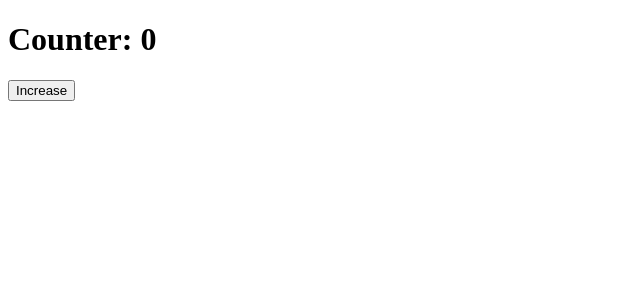
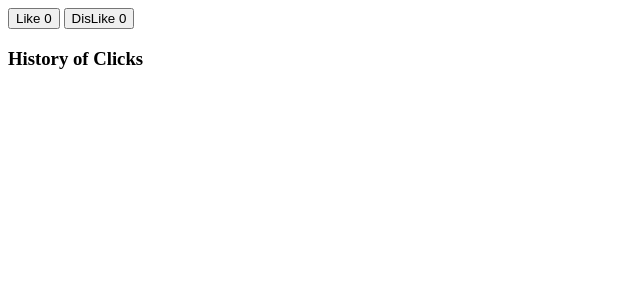
Before and after one commit to githubscientist/re-fsdcwdtb27, a React (Vite) app: page / in a window 1280 px wide. Shown: the top 300 px of the page, without its empty margins (0-640 px from the left). Built offline with nearby package versions, Linux system fonts and the light colour scheme; no server answers.

Commit message:
likes, dislikes starting state

```diff
--- a/package.json
+++ b/package.json
@@ -10,12 +10,8 @@
     "preview": "vite preview"
   },
   "dependencies": {
-    "@reduxjs/toolkit": "^2.8.2",
-    "axios": "^1.10.0",
     "react": "^19.1.0",
-    "react-dom": "^19.1.0",
-    "react-redux": "^9.2.0",
-    "react-router": "^7.6.3"
+    "react-dom": "^19.1.0"
   },
   "devDependencies": {
     "@eslint/js": "^9.25.0",
--- a/src/App.jsx
+++ b/src/App.jsx
@@ -1,53 +1,44 @@
-import { createBrowserRouter, RouterProvider } from "react-router";
-import Home from "./pages/Home";
-import todosLoader from "./loaders/unit/todosLoader";
-import Todo from "./components/Todo";
-import todoLoader from "./loaders/unit/todoLoader";
-import UserContext from "./contexts/UserContext";
-import { Provider } from "react-redux";
-import store from "./redux/app/store";
+import { useState } from "react";
 
-const routes = [
-    {
-        path: "/",
-        element: <Home />,
-        loader: todosLoader,
-        hydrateFallbackElement: <div>Loading...</div>,
-    },
-    {
-        path: "/todo/:id",
-        element: <Todo />,
-        loader: todoLoader,
-        hydrateFallbackElement: <div>Loading Todo...</div>,
-    }
-];
-
-
-// create a router object
-const router = createBrowserRouter(routes, {
-    future: {
-        v7_relativeSplatPath: true,
-        v7_fetcherPersist: true,
-        v7_normalizeFormMethod: true,
-        v7_partialHydration: true,
-        v7_skipActionErrorRevalidation: true,
-    },
-});
-
+/*
+    Props Drilling - Sending data from parent to deeply nested child components
+*/
 const App = () => {
 
+    const [likes, setLikes] = useState(0);
+    const [dislikes, setDislikes] = useState(0);
+    const [likesHistory, setLikesHistory] = useState([]);
+
+    const handleLike = () => {
+        setLikes(likes + 1);
+        setLikesHistory([...likesHistory, 'L']);
+    };
+
+    const handleDislike = () => {
+        setDislikes(dislikes + 1);
+        setLikesHistory([...likesHistory, 'D']);
+    }
+
     return (
-        <Provider store={store}>
-            <UserContext>
-                <RouterProvider
-                    router={router}
-                    future={{
-                        v7_startTransition: true,
-                    }}
-                />
-            </UserContext>
-        </Provider>
+        <div>
+            <button onClick={handleLike}>Like {likes}</button> <button onClick={handleDislike}>DisLike {dislikes}</button>
+            <h3>History of Clicks</h3>
+            <p>{likesHistory.join(', ')}</p>
+        </div>
     )
 }
 
 export default App;
+
+/*
+    Like : L
+    Dislike: D
+
+    likesHistory = ['L', 'L', 'D']
+
+    setLikesHistory([...likesHistory, 'L'])
+
+    App
+        - LikeComponent
+        -
+*/
--- a/src/components/Todo.jsx
+++ /dev/null
@@ -1,19 +0,0 @@
-import { useLoaderData } from "react-router";
-
-const Todo = () => {
-
-    const todo = useLoaderData();
-
-    return (
-        <div>
-            <h1>Todo Details</h1>
-            <div>
-                <h2>{todo.content}</h2>
-                <p>Status: {todo.completed ? "Completed" : "Pending"}</p>
-                <p>Created At: {new Date(todo.createdAt).toLocaleString()}</p>
-            </div>
-        </div>
-    )
-}
-
-export default Todo;
--- a/src/contexts/UserContext.jsx
+++ /dev/null
@@ -1,22 +0,0 @@
-import { createContext, useContext, useState } from "react";
-
-// 1. create a context to provide user data
-const AuthContext = createContext();
-
-const UserContext = ({ children }) => {
-    const [user, setUser] = useState({
-        name: 'Alice',
-        email: 'alice@guvi.in'
-    });
-
-    return (
-        <AuthContext.Provider value={{ user, setUser }}>
-            {children}
-        </AuthContext.Provider>
-    )
-}
-
-export default UserContext;
-
-// 2. create a custom hook to use the context
-export const useAuth = () => useContext(AuthContext);
--- a/src/instances/instance.js
+++ /dev/null
@@ -1,19 +0,0 @@
-/*
-    axios instance: axios instance is used to create a reusable axios instance with default configurations.
-*/
-import axios from "axios";
-
-// define the base URL for the axios instance
-const baseURL = "https://685ac3af9f6ef9611157b188.mockapi.io";
-
-// create an axios instance with default configurations
-const instance = axios.create({
-    baseURL,
-    headers: {
-        "Content-Type": "application/json",
-        "Accept": "application/json"
-    },
-    timeout: 5000 // set a timeout of 5 seconds
-});
-
-export default instance;
--- a/src/loaders/unit/todoLoader.js
+++ /dev/null
@@ -1,13 +0,0 @@
-import axios from "axios";
-
-const todoLoader = async ({ params }) => {
-    try {
-        const { id } = params;
-        const response = await axios.get(`https://685ac3af9f6ef9611157b188.mockapi.io/todos/${id}`)
-        return response.data;
-    } catch (error) {
-        return {};
-    }
-}
-
-export default todoLoader;
--- a/src/loaders/unit/todosLoader.js
+++ /dev/null
@@ -1,13 +0,0 @@
-import instance from "../../instances/instance";
-
-
-const todosLoader = async () => {
-    try {
-        const response = await instance.get(`/todos`);
-        return response.data;
-    } catch (error) {
-        return [];
-    }
-}
-
-export default todosLoader;
--- a/src/pages/Home.jsx
+++ /dev/null
@@ -1,18 +0,0 @@
-import { useDispatch, useSelector } from "react-redux";
-import { increment } from "../redux/features/counterSlice";
-
-const Home = () => {
-    const count = useSelector((state) => state.counter.count);
-
-    const dispatch = useDispatch();
-
-    console.log(count);
-    return (
-        <>
-            <h1>Counter: {count}</h1>
-            <button onClick={() => dispatch(increment())}>Increase</button>
-        </>
-    )
-}
-
-export default Home;
--- a/src/redux/app/store.js
+++ /dev/null
@@ -1,12 +0,0 @@
-import { configureStore } from "@reduxjs/toolkit";
-import counterReducer from '../features/counterSlice';
-
-// create a store with the counter reducer
-const store = configureStore({
-    reducer: {
-        // Add your reducers here
-        counter: counterReducer,
-    }
-})
-
-export default store;
--- a/src/redux/features/counterSlice.js
+++ /dev/null
@@ -1,20 +0,0 @@
-import { createSlice } from "@reduxjs/toolkit";
-
-// create a slice
-export const counterSlice = createSlice({
-    name: "counter",
-    initialState: {
-        count: 0,
-    },
-    reducers: {
-        increment: (state) => {
-            state.count += 1;
-        },
-    }
-});
-
-export const { increment } = counterSlice.actions;
-
-// export const selectCount = (state) => state.counter.count;
-
-export default counterSlice.reducer;
```
Also changed, not shown: 1 other file (tests, documents, lock files or other folders).
